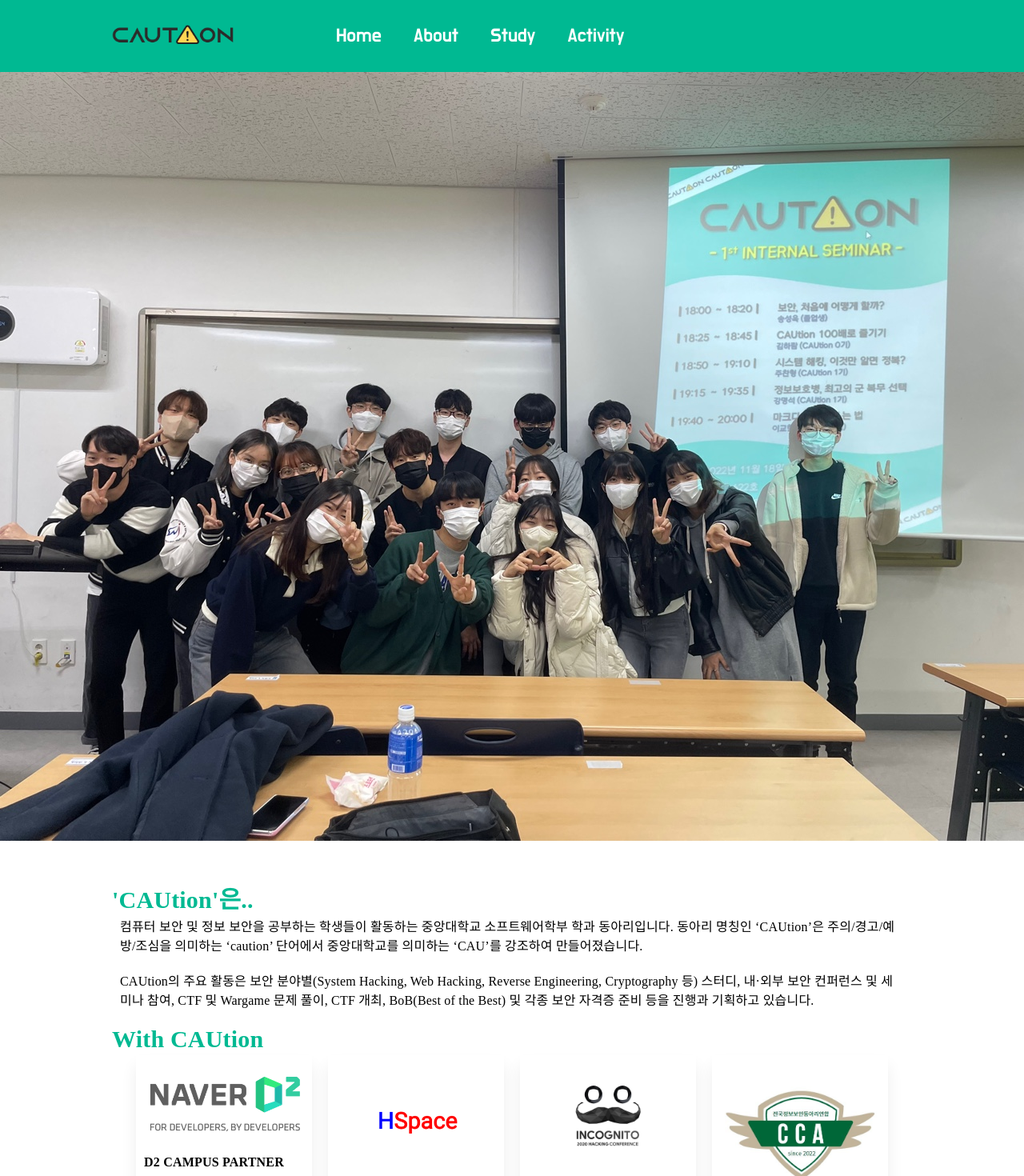
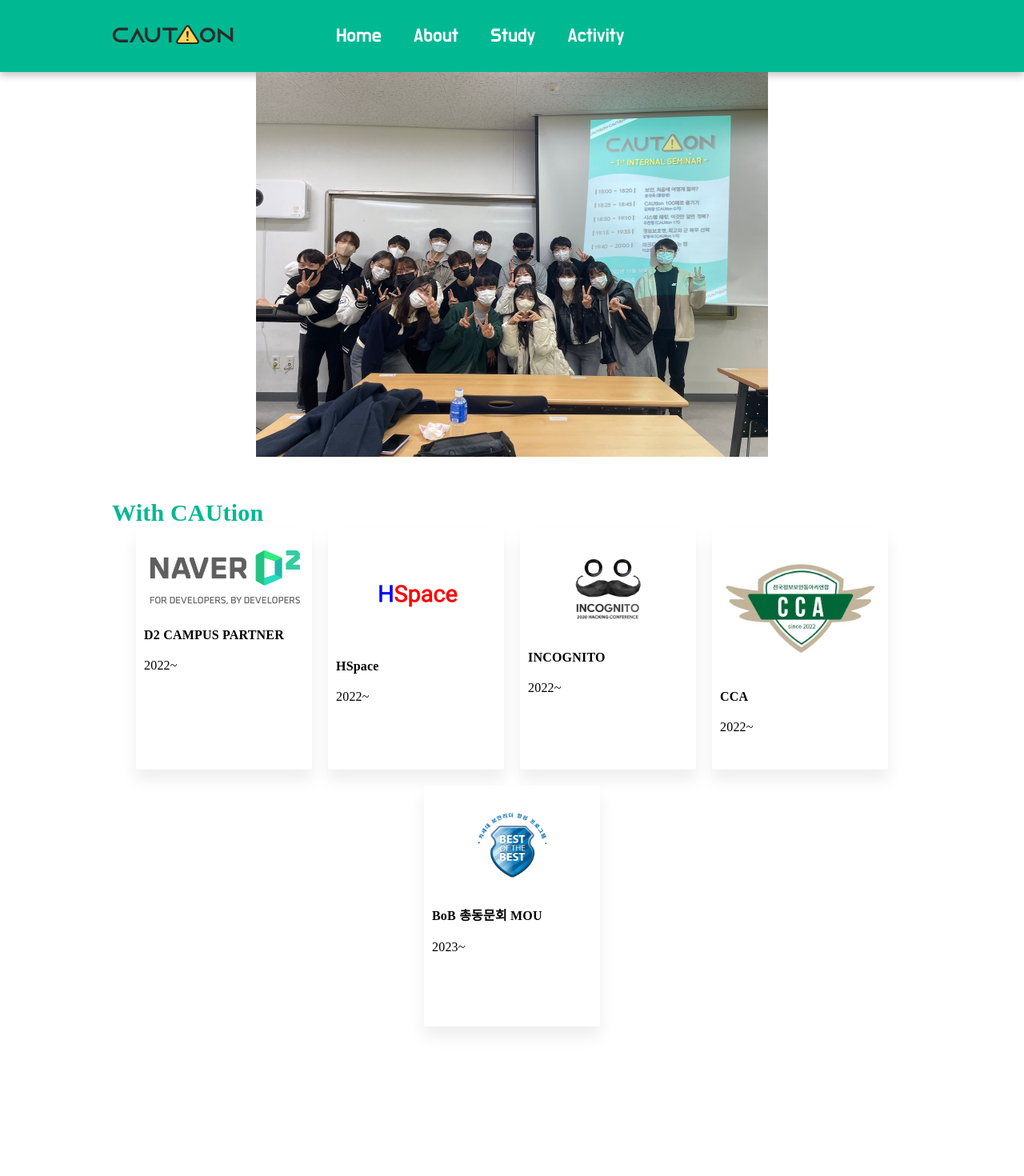
Before and after one commit to CAUti0n/CAUtion-Web-Front-End, a React (Create React App) app: page / in a window 1280 px wide. Shown: the top 1470 px of the page at 80% size. After the commit the page ends 1343 px from the top, so only its background shows below. Built offline with nearby package versions, Linux system fonts and the light colour scheme.

Commit message:
Update: Home

```diff
--- a/src/Pages/Home/Home.js
+++ b/src/Pages/Home/Home.js
@@ -12,16 +12,19 @@
 
 function HomeContents() {
   return <div className={styles.contents}>
-      <h2>'CAUtion'은..</h2>
+      {/* <h2>'CAUtion'은..</h2>
       <div className={styles.text}>컴퓨터 보안 및 정보 보안을 공부하는 학생들이 활동하는 중앙대학교 소프트웨어학부 학과 동아리입니다. 동아리 명칭인 ‘CAUtion’은 주의/경고/예방/조심을 의미하는 ‘caution’ 단어에서 중앙대학교를 의미하는 ‘CAU’를 강조하여 만들어졌습니다.</div>
       <div className={styles.text}>CAUtion의 주요 활동은 보안 분야별(System Hacking, Web Hacking, Reverse Engineering, Cryptography 등) 스터디, 내·외부 보안 컨퍼런스 및 세미나 참여, CTF 및 Wargame 문제 풀이, CTF 개최, BoB(Best of the Best) 및 각종 보안 자격증 준비 등을 진행과 기획하고 있습니다.</div>
-      <br></br>
+      <br></br> */}
       <h2>With CAUtion</h2>
       <div className={styles.card_wrapper}>
-        <Card title="D2 CAMPUS PARTNER"/>
-        <Card title="HSpace"/>
-        <Card title="INCOGNITO"/>
-        <Card title="CCA"/>
+        <Card title="D2 CAMPUS PARTNER" date="2022~"/>
+        <Card title="HSpace" date="2022~"/>
+        <Card title="INCOGNITO" date="2022~"/>
+        <Card title="CCA" date="2022~"/>
+      </div>
+      <div className={styles.card_wrapper}>
+        <Card title="BoB 총동문회 MOU" date="2023~"/>
       </div>
     </div>
 }
@@ -30,7 +33,7 @@
   return <div className={styles.card}>
     <img src={require(`./images/${props.title}.png`)} alt={props.title} className={styles.card_img}></img>
     <h4>{props.title}</h4>
-    2022~
+    {props.date}
 
   </div>
 }
--- a/src/Pages/Home/styles/Home.module.css
+++ b/src/Pages/Home/styles/Home.module.css
@@ -30,8 +30,10 @@
 }
 
 .main_img {
+    display: flex;
+
     background-size: cover;
-    width: 100%;
+    width: 50%;
     height: auto;
 
     margin: 0 auto;
```
Also changed, not shown: src/Pages/Home/images/BoB 총동문회 MOU.png (added).
